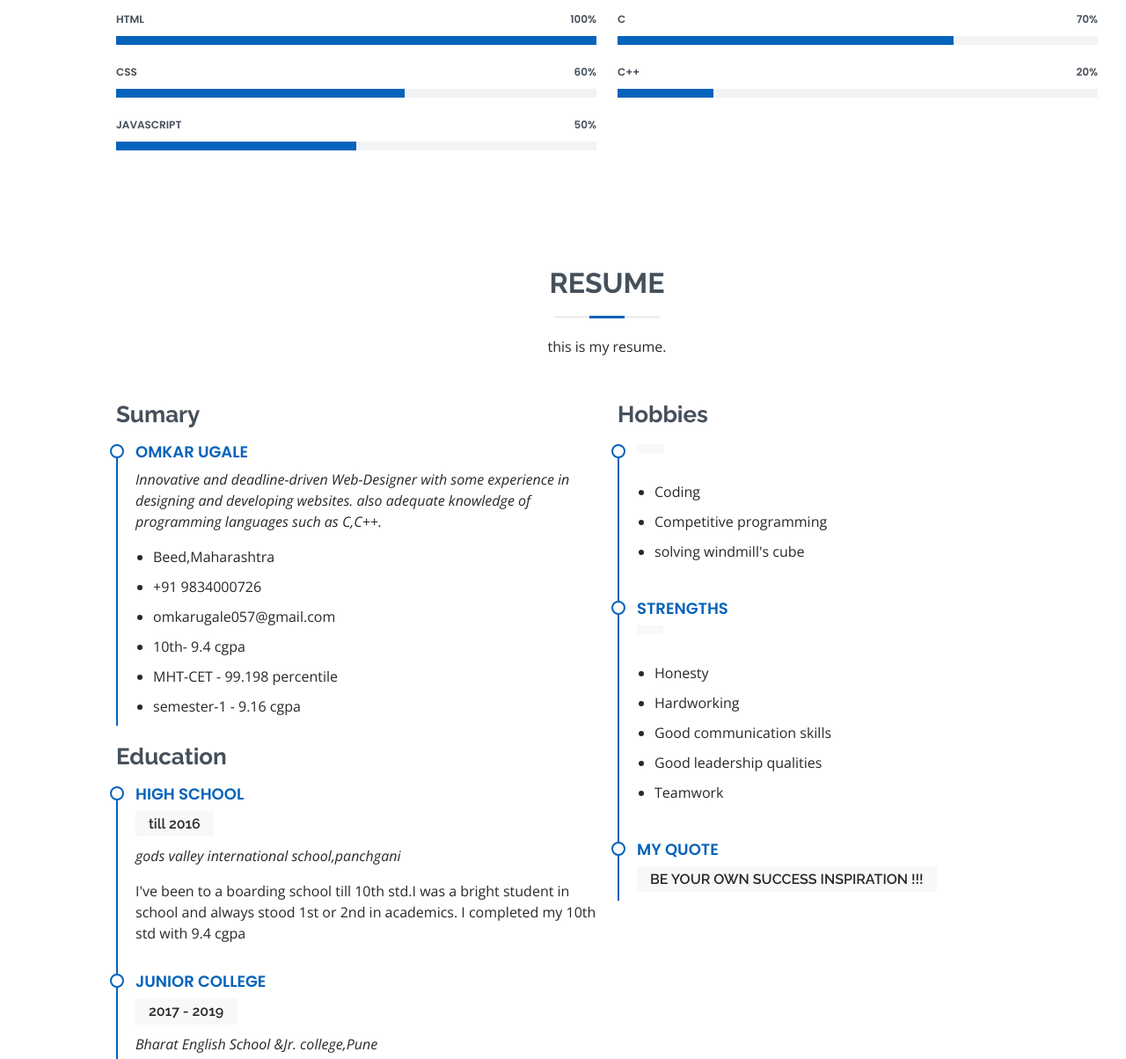
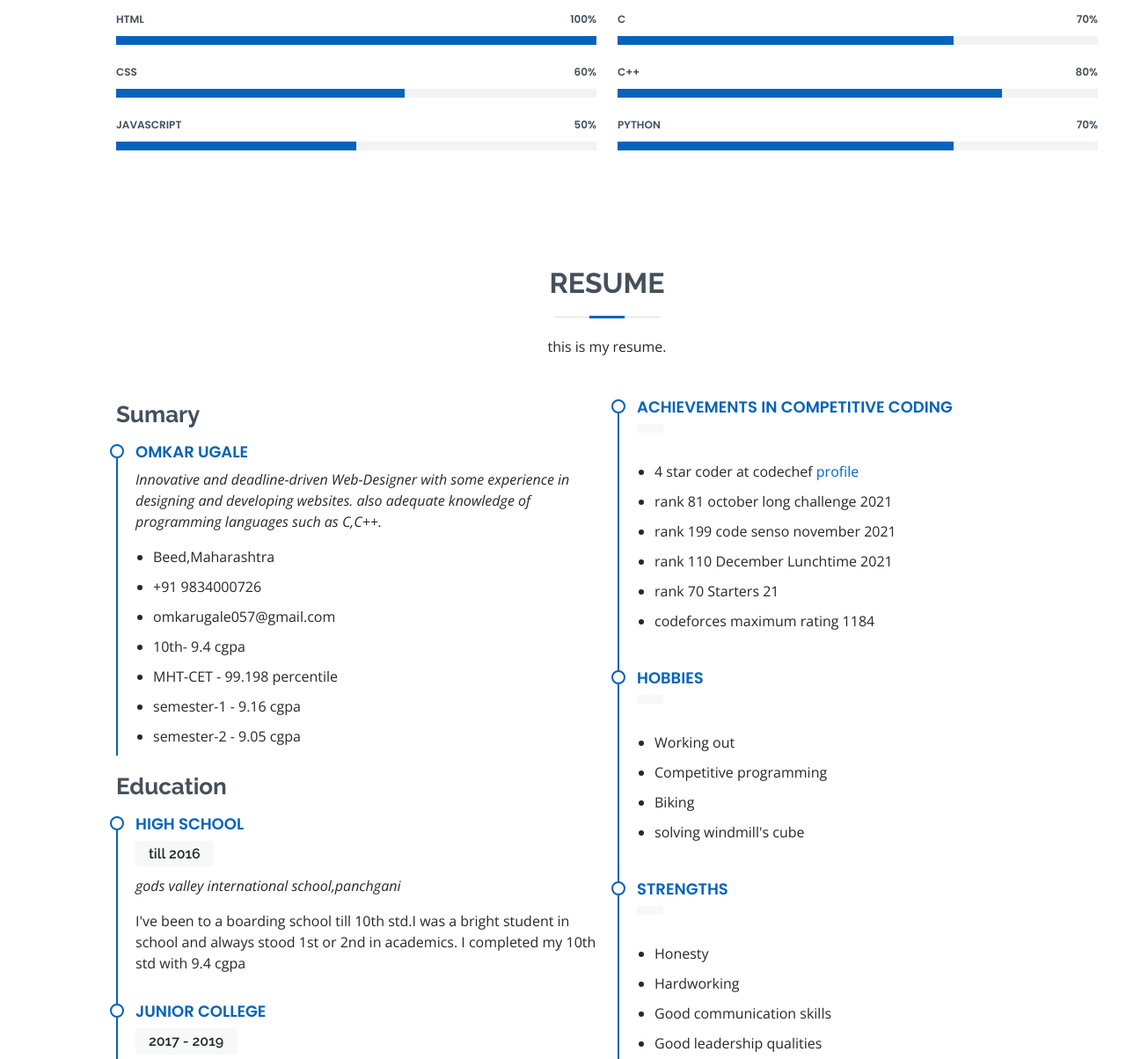
Before and after one commit to omkarugale7/MyResume, a plain HTML site: page index.html in a window 1280 px wide. Shown: the part 1592-2796 px from the top of the page at 88% size. Drawn offline with nearby package versions, Linux system fonts and the light colour scheme.

Commit message:
Added codechef data

```diff
--- a/index.html
+++ b/index.html
@@ -60,7 +60,7 @@
   <section id="hero" class="d-flex flex-column justify-content-center">
     <div class="container" data-aos="zoom-in" data-aos-delay="100">
       <h1>Omkar Ugale</h1>
-      <p>I'm <span class="typed" data-typed-items="Web-Developer,Coder"></span></p>
+      <p>I'm <span class="typed" data-typed-items="Competitive Programmer,Web-Developer,Coder"></span></p>
       <div class="social-links">
         <a href="https://twitter.com/OmkarUgale9" class="twitter" target="_blank"><i class="bx bxl-twitter"></i></a>
         <a href="https://www.facebook.com/profile.php?id=100009057185603" class="facebook" target="_blank"><i class="bx bxl-facebook"></i></a>
@@ -89,7 +89,7 @@
           <div class="col-lg-8 pt-4 pt-lg-0 content">
             <h3></h3>
             <p class="fst-italic">
-              currently pursuing first year B.Tech from Walchand college of Engineering,Sangli.
+              currently pursuing second year B.Tech from Walchand college of Engineering,Sangli.
             </p>
             <div class="row">
               <div class="col-lg-6">
@@ -103,7 +103,7 @@
               <div class="col-lg-6">
                 <ul>
                   <li><i class="bi bi-chevron-right"></i> <strong>Age:</strong> <span>20</span></li>
-                  <li><i class="bi bi-chevron-right"></i> <strong>Degree:</strong> <span>enrolled in 1st year</span></li>
+                  <li><i class="bi bi-chevron-right"></i> <strong>Degree:</strong> <span>enrolled in 2nd year</span></li>
                   <li><i class="bi bi-chevron-right"></i> <strong>PhEmailone:</strong> <span>omkarugale057@gmail.com</span></li>
                   <!-- <li><i class="bi bi-chevron-right"></i> <strong>Freelance:</strong> <span>Available</span></li> -->
                 </ul>
@@ -211,18 +211,18 @@
             </div>
 
             <div class="progress">
-              <span class="skill">C++ <i class="val">20%</i></span>
+              <span class="skill">C++ <i class="val">80%</i></span>
               <div class="progress-bar-wrap">
-                <div class="progress-bar" role="progressbar" aria-valuenow="20" aria-valuemin="0" aria-valuemax="100"></div>
+                <div class="progress-bar" role="progressbar" aria-valuenow="80" aria-valuemin="0" aria-valuemax="100"></div>
               </div>
             </div>
 
-            <!-- <div class="progress">
-              <span class="skill">Photoshop <i class="val">55%</i></span>
+            <div class="progress">
+              <span class="skill">Python <i class="val">70%</i></span>
               <div class="progress-bar-wrap">
-                <div class="progress-bar" role="progressbar" aria-valuenow="55" aria-valuemin="0" aria-valuemax="100"></div>
+                <div class="progress-bar" role="progressbar" aria-valuenow="70" aria-valuemin="0" aria-valuemax="100"></div>
               </div>
-            </div> -->
+            </div>
 
           </div>
 
@@ -253,6 +253,7 @@
                 <li>10th- 9.4 cgpa</li>
                 <li>MHT-CET - 99.198 percentile</li>
                 <li>semester-1 - 9.16 cgpa</li>
+                <li>semester-2 - 9.05 cgpa</li>
               </ul>
             </div>
 
@@ -277,15 +278,29 @@
            </div>
           </div>
           <div class="col-lg-6">
-            <h3 class="resume-title">Hobbies</h3>
+            <h3 class="resume-title"></h3>
+
             <div class="resume-item">
-              <h4></h4>
+              <h4>achievements in competitive coding</h4>
               <h5></h5>
               <p><em></em></p>
               <ul>
-                <li>Coding</li>
+                <li>4 star coder at codechef <a href="https://www.codechef.com/users/omkarugale7">profile</a> </li>
+                <li>rank 81 october long challenge 2021</li>
+                <li>rank 199 code senso november 2021</li>
+                <li>rank 110 December Lunchtime 2021 </li>
+                <li>rank 70  Starters 21  </li>
+                <li>codeforces maximum rating 1184</li>
+              </ul>
+            </div>
+            <div class="resume-item">
+              <h4>hobbies</h4>
+              <h5></h5>
+              <p><em></em></p>
+              <ul>
+                <li>Working out</li>
                 <li>Competitive programming</li>
-                <!-- <li></li> -->
+                <li>Biking</li>
                 <li>solving windmill's cube</li>
               </ul>
             </div>
```
